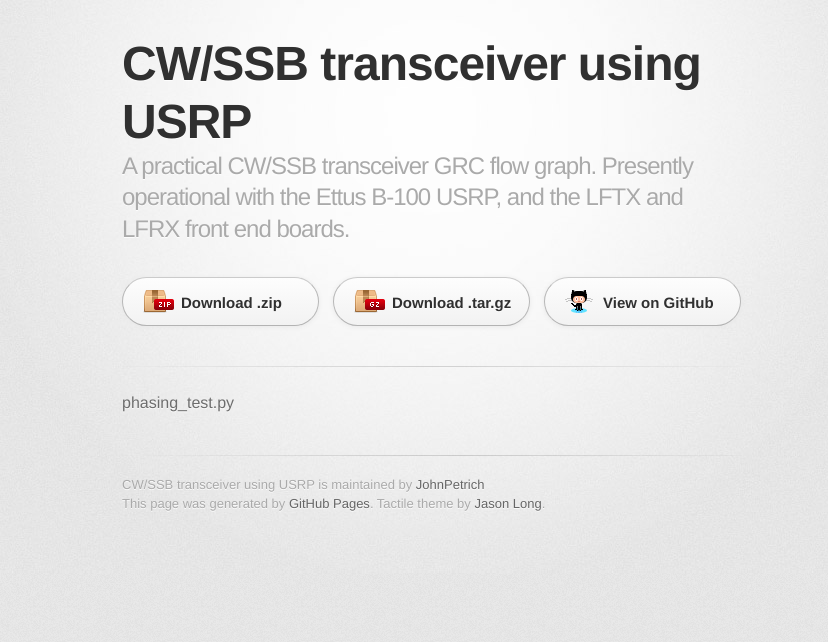
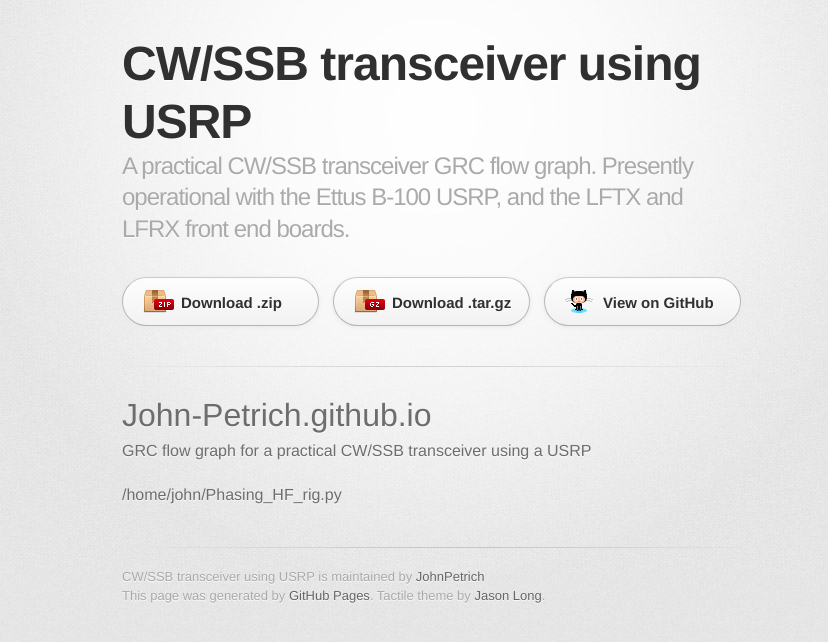
Before and after one commit to JohnPetrich/CW-SSB-transceiver-using-USRP, a plain HTML site: page index.html in a window 1280 px wide. Shown: the whole page, without its empty margins (208-1036 px from the left). Drawn offline with Linux system fonts and the light colour scheme; a web font is replaced by a local one.

Commit message:
Create gh-pages branch via GitHub

```diff
--- a/index.html
+++ b/index.html
@@ -31,7 +31,12 @@
         <hr>
 
         <section id="main_content">
-          <p>phasing_test.py</p>
+          <h1>
+<a name="john-petrichgithubio" class="anchor" href="#john-petrichgithubio"><span class="octicon octicon-link"></span></a>John-Petrich.github.io</h1>
+
+<p>GRC flow graph for a practical CW/SSB transceiver using a USRP</p>
+
+<p>/home/john/Phasing_HF_rig.py</p>
         </section>
 
         <footer>
--- a/params.json
+++ b/params.json
@@ -1 +1 @@
-{"name":"CW/SSB transceiver using USRP","tagline":"A practical CW/SSB transceiver GRC flow graph.  Presently operational with the Ettus B-100 USRP, and the LFTX and LFRX front end boards.","body":"phasing_test.py\r\n","google":"","note":"Don't delete this file! It's used internally to help with page regeneration."}
+{"name":"CW/SSB transceiver using USRP","tagline":"A practical CW/SSB transceiver GRC flow graph.  Presently operational with the Ettus B-100 USRP, and the LFTX and LFRX front end boards.","body":"John-Petrich.github.io\r\n======================\r\n\r\nGRC flow graph for a practical CW/SSB transceiver using a USRP\r\n\r\n/home/john/Phasing_HF_rig.py\r\n\r\n\r\n","google":"","note":"Don't delete this file! It's used internally to help with page regeneration."}
```
